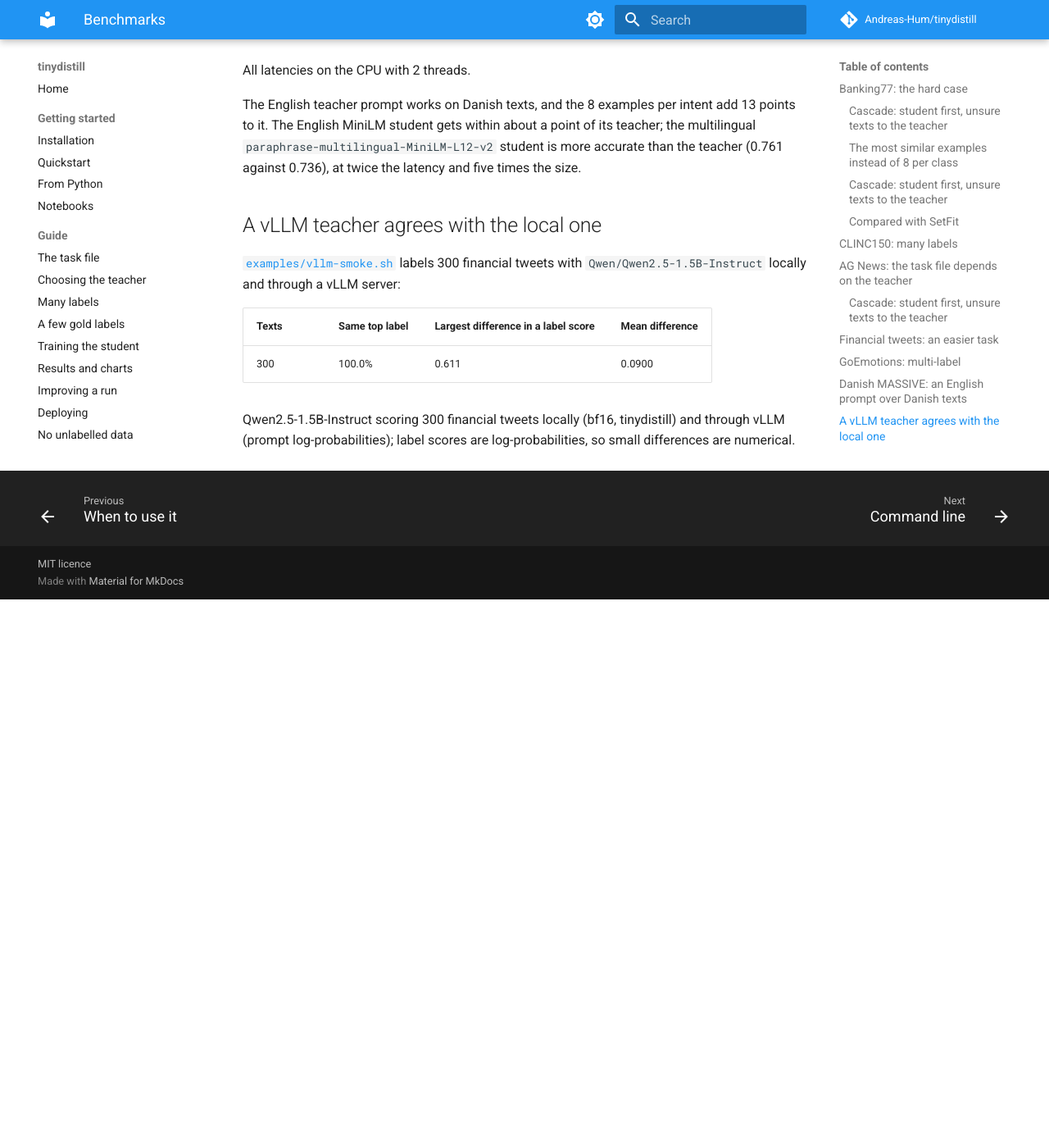
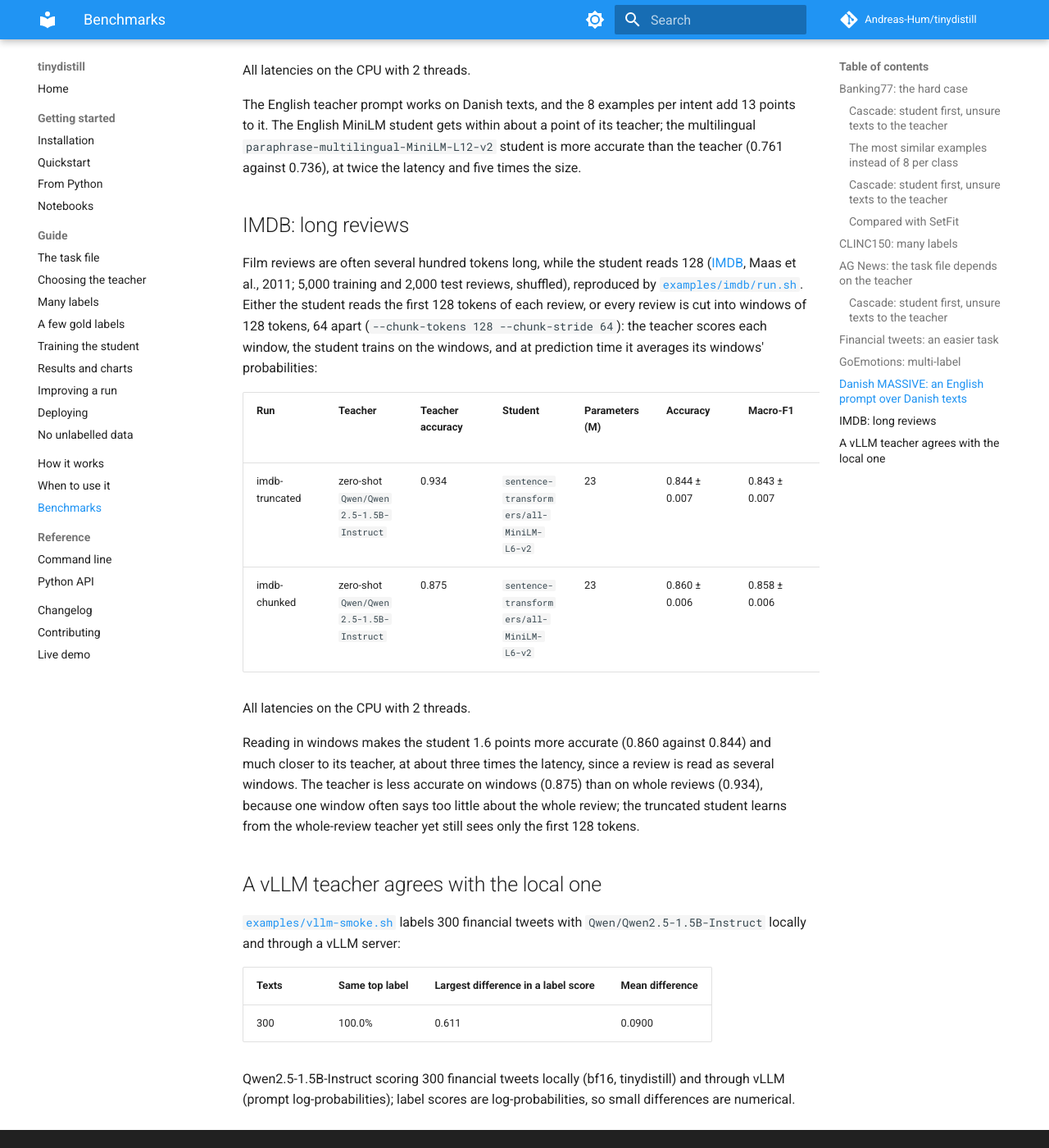
Before and after one commit to Andreas-Hum/tinydistill, an MkDocs documentation site: the page built from docs/results.md, in a window 1280 px wide and 1400 px high, scrolled down 15466 px. Shown: the whole window at 82% size. Built offline with MkDocs 1.6.1 and Material for MkDocs 9.7.7, drawn with Linux system fonts in a browser that asks for light colours; comment, search, counter and statistics services are not loaded; before the commit the page ends 16197 px from its top, so only the background shows below that.

Commit message:
Results: IMDB long reviews, read in windows against truncated

```diff
--- a/RESULTS.md
+++ b/RESULTS.md
@@ -350,6 +350,31 @@ English MiniLM student gets within about a point of its teacher; the multilingua
 `paraphrase-multilingual-MiniLM-L12-v2` student is more accurate than the teacher (0.761 against 0.736), at
 twice the latency and five times the size.
 
+## IMDB: long reviews
+
+Film reviews are often several hundred tokens long, while the student reads 128
+([IMDB](https://huggingface.co/datasets/stanfordnlp/imdb), Maas et al., 2011; 5,000 training and 2,000 test
+reviews, shuffled), reproduced by
+[`examples/imdb/run.sh`](https://github.com/Andreas-Hum/tinydistill/blob/main/examples/imdb/run.sh). Either
+the student reads the first 128 tokens of each review, or every review is cut into windows of 128 tokens, 64
+apart (`--chunk-tokens 128 --chunk-stride 64`): the teacher scores each window, the student trains on the
+windows, and at prediction time it averages its windows' probabilities:
+
+<!-- results: imdb/summary.md -->
+| Run | Teacher | Teacher accuracy | Student | Parameters (M) | Accuracy | Macro-F1 | Agreement with teacher | Deployed as | Latency, batch 1 (ms) | Latency, batch 32 (ms) | Size (MB) |
+|---|---|---|---|---|---|---|---|---|---|---|---|
+| imdb-truncated | zero-shot `Qwen/Qwen2.5-1.5B-Instruct` | 0.934 | `sentence-transformers/all-MiniLM-L6-v2` | 23 | 0.844 ± 0.007 | 0.843 ± 0.007 | 0.851 ± 0.005 | ONNX int8 | 6.4 | 217.4 | 23 |
+| imdb-chunked | zero-shot `Qwen/Qwen2.5-1.5B-Instruct` | 0.875 | `sentence-transformers/all-MiniLM-L6-v2` | 23 | 0.860 ± 0.006 | 0.858 ± 0.006 | 0.926 ± 0.001 | ONNX int8 | 18.0 | 866.0 | 23 |
+
+All latencies on the CPU with 2 threads.
+<!-- /results -->
+
+Reading in windows makes the student 1.6 points more accurate (0.860 against 0.844) and much closer to its
+teacher, at about three times the latency, since a review is read as several windows. The teacher is less
+accurate on windows (0.875) than on whole reviews (0.934), because one window often says too little about the
+whole review; the truncated student learns from the whole-review teacher yet still sees only the first 128
+tokens.
+
 ## A vLLM teacher agrees with the local one
 
 [`examples/vllm-smoke.sh`](https://github.com/Andreas-Hum/tinydistill/blob/main/examples/vllm-smoke.sh)
```
Also changed, not shown: docs/guide/training.md (+4 -0 lines), examples/imdb/imdb-chunked.md (added, +22 -0 lines), examples/imdb/imdb-truncated.md (added, +22 -0 lines), examples/imdb/summary.md (added, +6 -0 lines), 2 other files.
